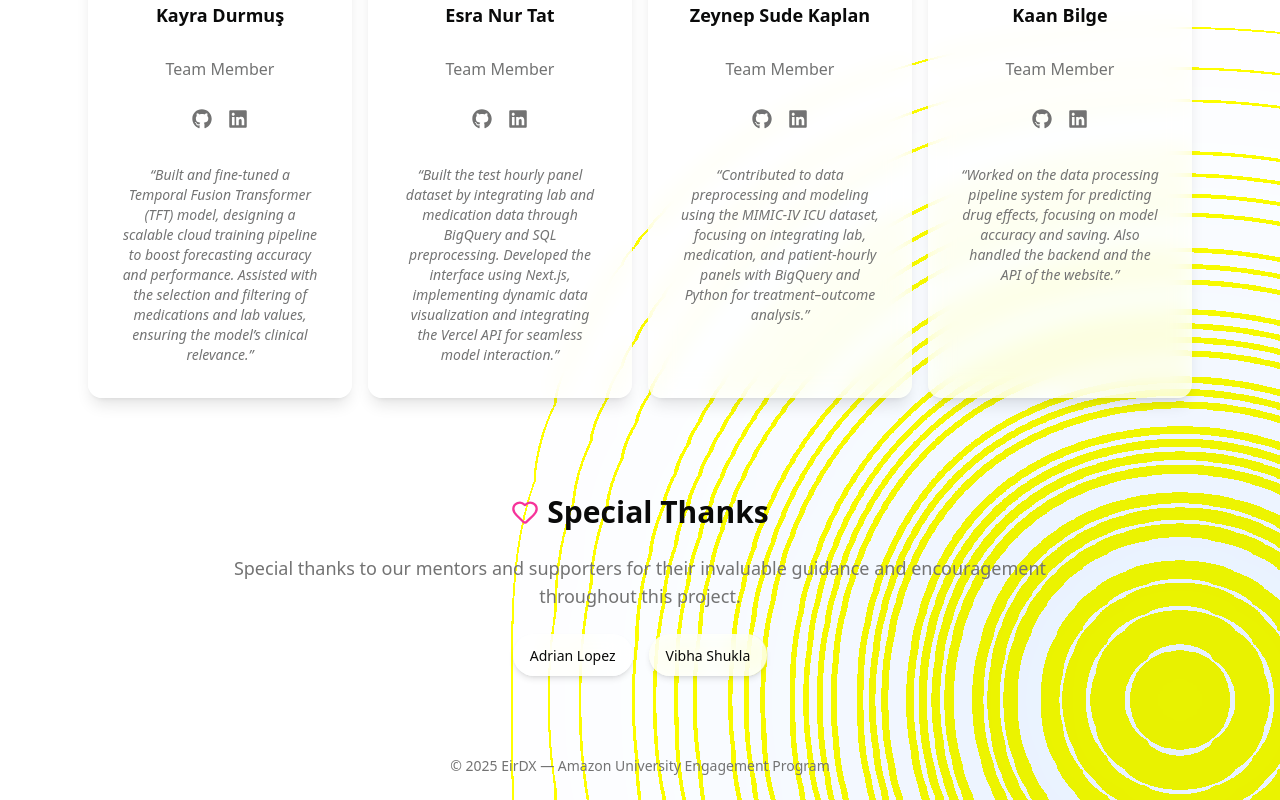
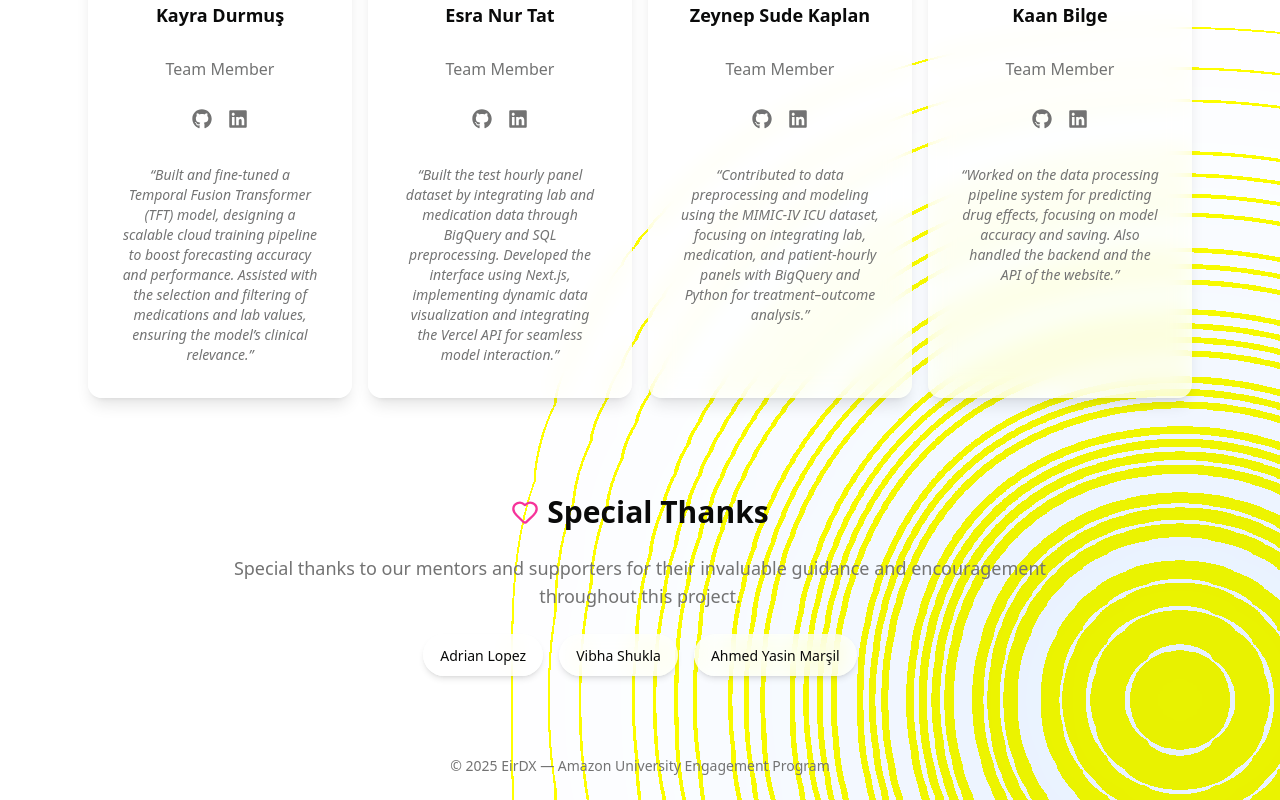
Before and after one commit to esra-nur-tat/EirDX, a Next.js app: page / in a window 1280 px wide. Shown: the part 1422-2222 px from the top of the page. Built offline with nearby package versions, Linux system fonts and the light colour scheme.

Commit message:
New name added to Special Thanks Section

```diff
--- a/app/page.tsx
+++ b/app/page.tsx
@@ -225,7 +225,7 @@ export default function LandingPage() {
           guidance and encouragement throughout this project.
         </p>
         <div className="flex flex-wrap justify-center gap-4">
-          {["Adrian Lopez", "Vibha Shukla"].map((name, i) => (
+          {["Adrian Lopez", "Vibha Shukla", "Ahmed Yasin Marşil"].map((name, i) => (
             <motion.div
               key={name}
               initial={{ opacity: 0, y: 20 }}
```
